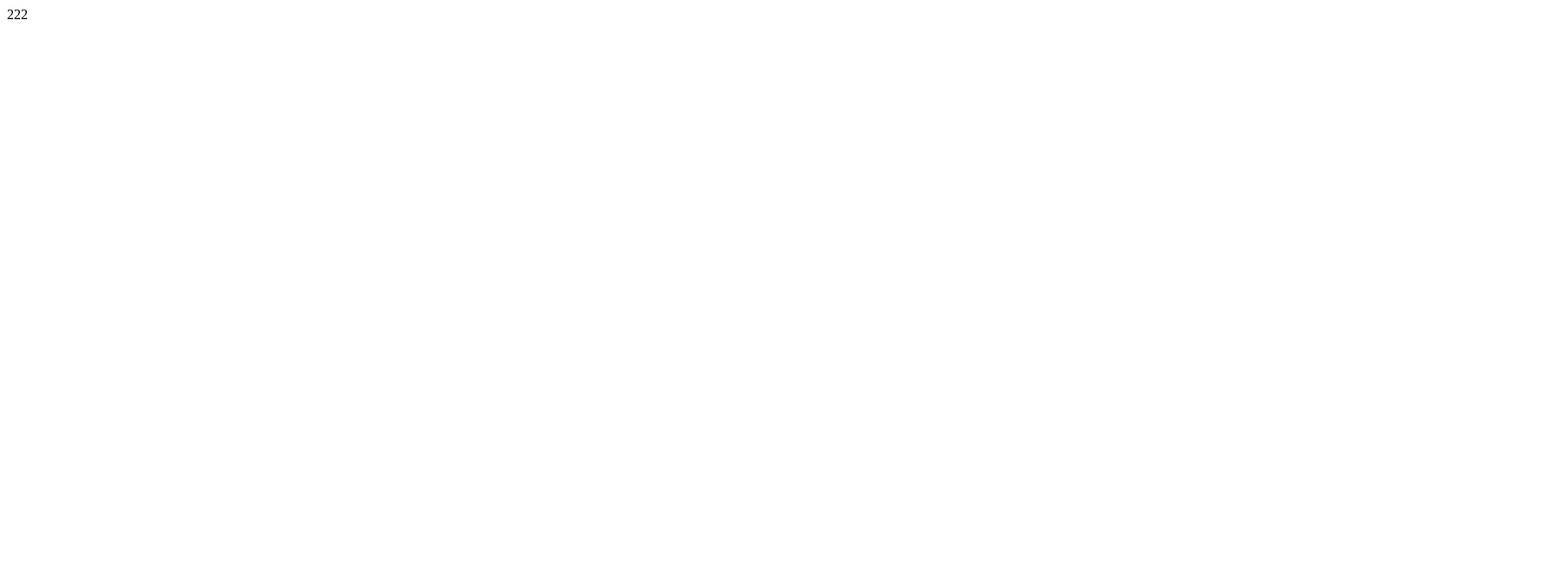
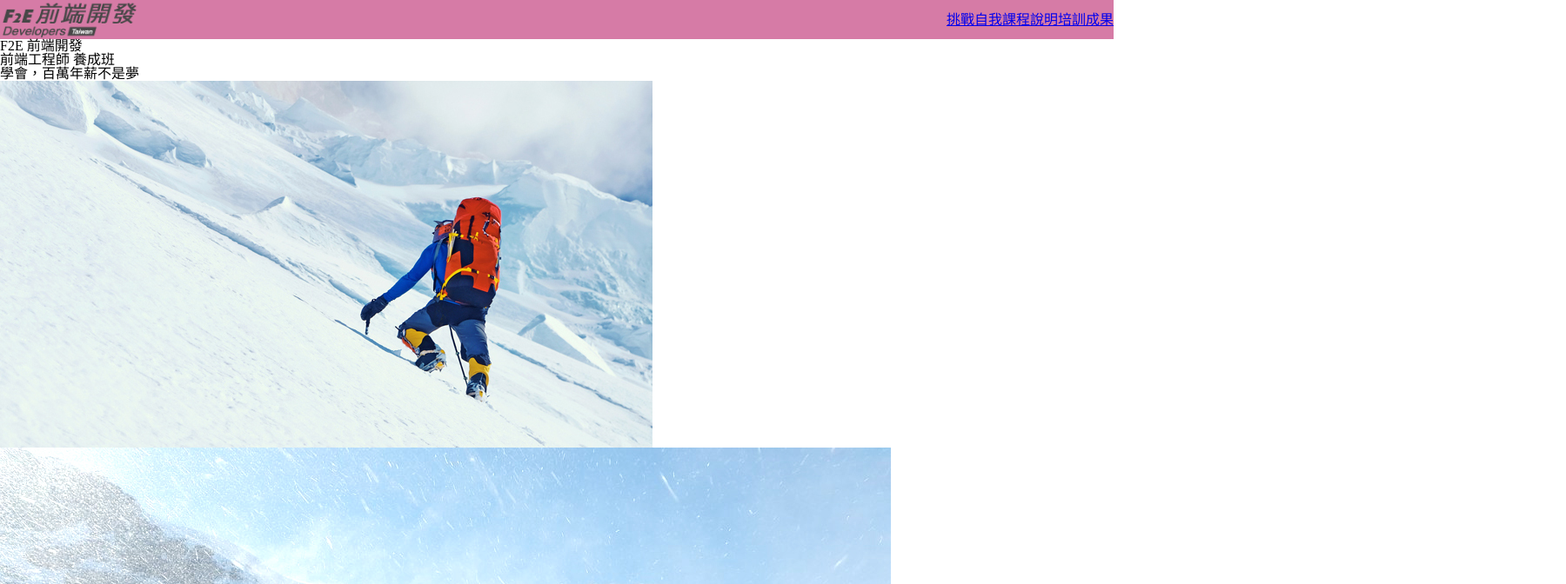
Before and after one commit to chenting3049/f2e, a plain HTML site: page index.html in a window 1280 px wide. Shown: the top 672 px of the page at 87% size, 1800 px wide, since content can reach past the window. Drawn offline with nearby package versions, Linux system fonts and the light colour scheme.

Commit message:
update index

```diff
--- a/index.html
+++ b/index.html
@@ -1,20 +1,82 @@
 <!DOCTYPE html>
 <html lang="zh-Hant-TW">
+
 <head>
     <meta charset="UTF-8">
     <meta name="viewport" content="width=device-width, initial-scale=1.0">
     <meta name="keywords" content="前端工程, 前端工程師, 前端, 網頁, 網頁工程師, F2E, Front end, Front end Engineer">
-    <meta name="description" content="許多人認為「工程師」是一個遙不可及的職位，以為自己如果不是資工相關領域出身，就會難以成為工程師。但其實有許多後端工程師、軟體工程師等都是透過自學轉職成為優秀的工程師。那麼，該怎麼做呢？本次 10 個常見的前端、軟體工程師等課程，「成為工程師」不再只是空想，而是真的可以邁進的方向！">
-    <meta property="og:url"                content="https://chenting3049.github.io/f2e/">
-    <meta property="og:type"               content="website">
-    <meta property="og:title"              content="F2E 前端開發">
-    <meta property="og:description"        content="許多人認為「工程師」是一個遙不可及的職位，以為自己如果不是資工相關領域出身，就會難以成為工程師。但其實有許多後端工程師、軟體工程師等都是透過自學轉職成為優秀的工程師。那麼，該怎麼做呢？本次 10 個常見的前端、軟體工程師等課程，「成為工程師」不再只是空想，而是真的可以邁進的方向！">
-    <meta property="og:image"              content="https://chenting3049.github.io/f2e/images/og-index.png">
-    <meta property="og:locale"             content="zh_TW">
+    <meta name="description"
+        content="許多人認為「工程師」是一個遙不可及的職位，以為自己如果不是資工相關領域出身，就會難以成為工程師。但其實有許多後端工程師、軟體工程師等都是透過自學轉職成為優秀的工程師。那麼，該怎麼做呢？本次 10 個常見的前端、軟體工程師等課程，「成為工程師」不再只是空想，而是真的可以邁進的方向！">
+    <meta property="og:url" content="https://chenting3049.github.io/f2e/">
+    <meta property="og:type" content="website">
+    <meta property="og:title" content="F2E 前端開發">
+    <meta property="og:description"
+        content="許多人認為「工程師」是一個遙不可及的職位，以為自己如果不是資工相關領域出身，就會難以成為工程師。但其實有許多後端工程師、軟體工程師等都是透過自學轉職成為優秀的工程師。那麼，該怎麼做呢？本次 10 個常見的前端、軟體工程師等課程，「成為工程師」不再只是空想，而是真的可以邁進的方向！">
+    <meta property="og:image" content="https://chenting3049.github.io/f2e/images/og-index.png">
+    <meta property="og:locale" content="zh_TW">
     <title>F2E 前端開發</title>
     <link rel="shortcut icon" href="favicon.ico" type="image/x-icon">
+    <link rel="stylesheet" href="https://cdnjs.cloudflare.com/ajax/libs/meyer-reset/2.0/reset.min.css" integrity="sha512-NmLkDIU1C/C88wi324HBc+S2kLhi08PN5GDeUVVVC/BVt/9Izdsc9SVeVfA1UZbY3sHUlDSyRXhCzHfr6hmPPw==" crossorigin="anonymous" referrerpolicy="no-referrer" />
+    <link rel="stylesheet" href="./style/index.css">
+    <link rel="preconnect" href="https://fonts.googleapis.com">
+<link rel="preconnect" href="https://fonts.gstatic.com" crossorigin>
+<link href="https://fonts.googleapis.com/css2?family=Noto+Sans+HK:wght@100..900&display=swap" rel="stylesheet">
+    <link rel="stylesheet" href="https://cdnjs.cloudflare.com/ajax/libs/font-awesome/6.7.2/css/all.min.css" integrity="sha512-Evv84Mr4kqVGRNSgIGL/F/aIDqQb7xQ2vcrdIwxfjThSH8CSR7PBEakCr51Ck+w+/U6swU2Im1vVX0SVk9ABhg==" crossorigin="anonymous" referrerpolicy="no-referrer" />
 </head>
+
 <body>
-    222
+    <header class="header">
+        <div class="header-head">
+            <a href="javascript">
+                <img class="header-img" src="./images/header-logo.png" width="160" height="45" alt="F2E 前端開發">
+            </a>
+        </div>
+        <div class="header-body">
+            <nav class="nav">
+                <ul class="nav-ul">
+                    <ul>
+                        <div class="nav-btnWarp">
+                            <button class="nav-btn" type="button">
+                                <i class="fa-solid fa-x"></i>
+                            </button>
+                        </div>
+                    </ul>
+                    <li class="nav-li">
+                        <a class="nav-link" href="javascript">挑戰自我</a>
+                    </li>
+                    <li class="nav-li">
+                        <a class="nav-link" href="javascript">課程說明</a>
+                    </li>
+                    <li class="nav-li">
+                        <a class="nav-link" href="javascript">培訓成果</a>
+                    </li>
+                </ul>
+            </nav>
+        </div>
+        <div class="header-foot">
+            <div class="header-btnWarp">
+                <button class="header-btn" type="button">
+                    <i class="fa-solid fa-bars"></i>
+                </button>
+            </div>
+        </div>
+    </header>
+
+    <section class="banner">
+        <div class="banner-head">
+            <h2 class="banner-subtitle">F2E 前端開發</h2>
+            <h1 class="banner-title">前端工程師 養成班</h1>
+            <p class="banner-description">學會，百萬年薪不是夢</p>
+        </div>
+        <div class="banner-body">
+            <img class="banner-img" src="./images/banner/banner-1-desktop.jpg" width="750" height="422" alt="">
+            <img class="banner-img" src="./images/banner/banner-2-desktop.jpg" width="1024" height="576" alt="">
+            <img class="banner-img" src="./images/banner/banner-3-desktop.jpg" width="1500" height="855" alt="">
+            <img class="banner-img" src="./images/banner/banner-4-desktop.jpg" width="1800" height="1200" alt="">
+        </div>
+    </section>
+
+
 </body>
+
 </html>
--- /dev/null
+++ b/style/index.css
@@ -0,0 +1,30 @@
+@charset "utf-8";
+
+body{
+    font-family: "Noto Sans TC",serif;
+}
+
+img{
+    vertical-align: bottom;
+}
+
+
+.header{
+    background-color: rgb(214, 123, 166);
+    display: flex;
+    justify-content: space-between;
+    align-items: center;
+}
+
+.header-foot{
+    display: none;
+}
+
+
+.nav-btnWarp{
+    display: none
+}
+
+.nav-ul{
+    display: flex;
+}
```
